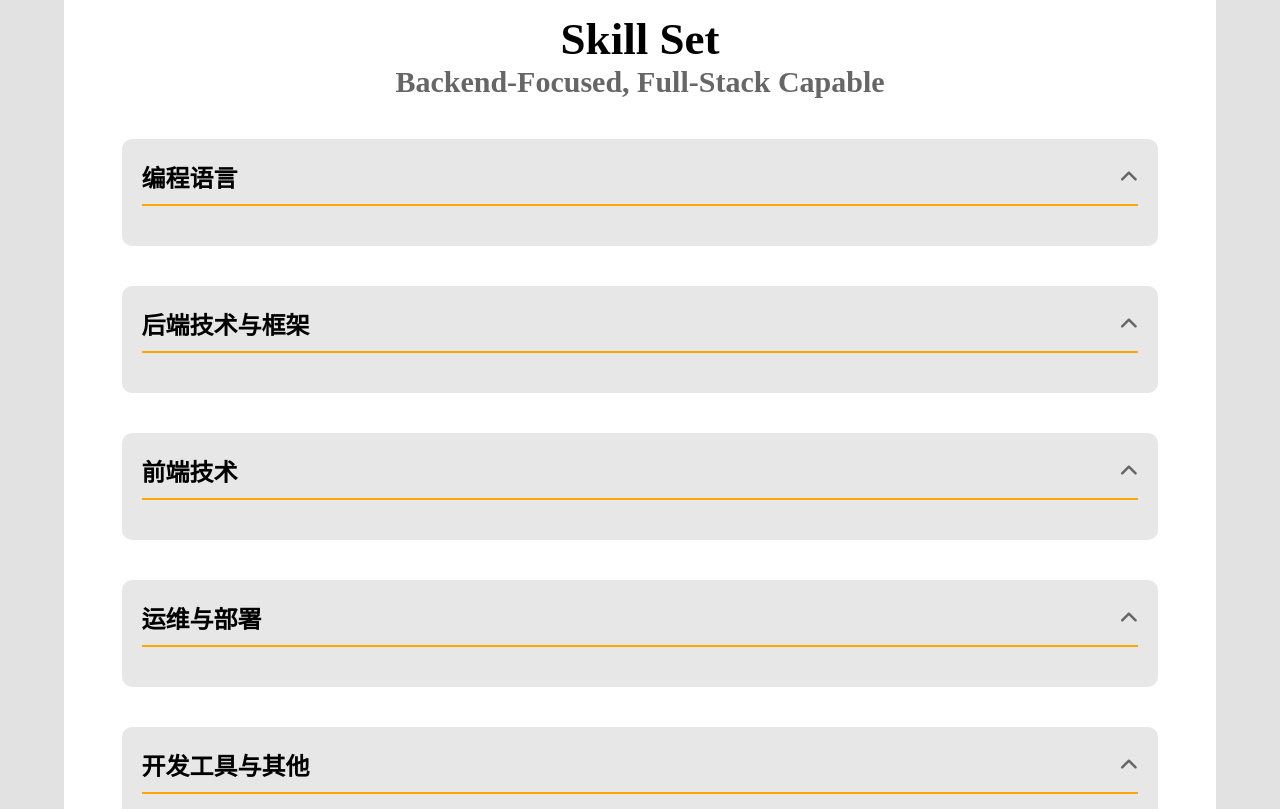
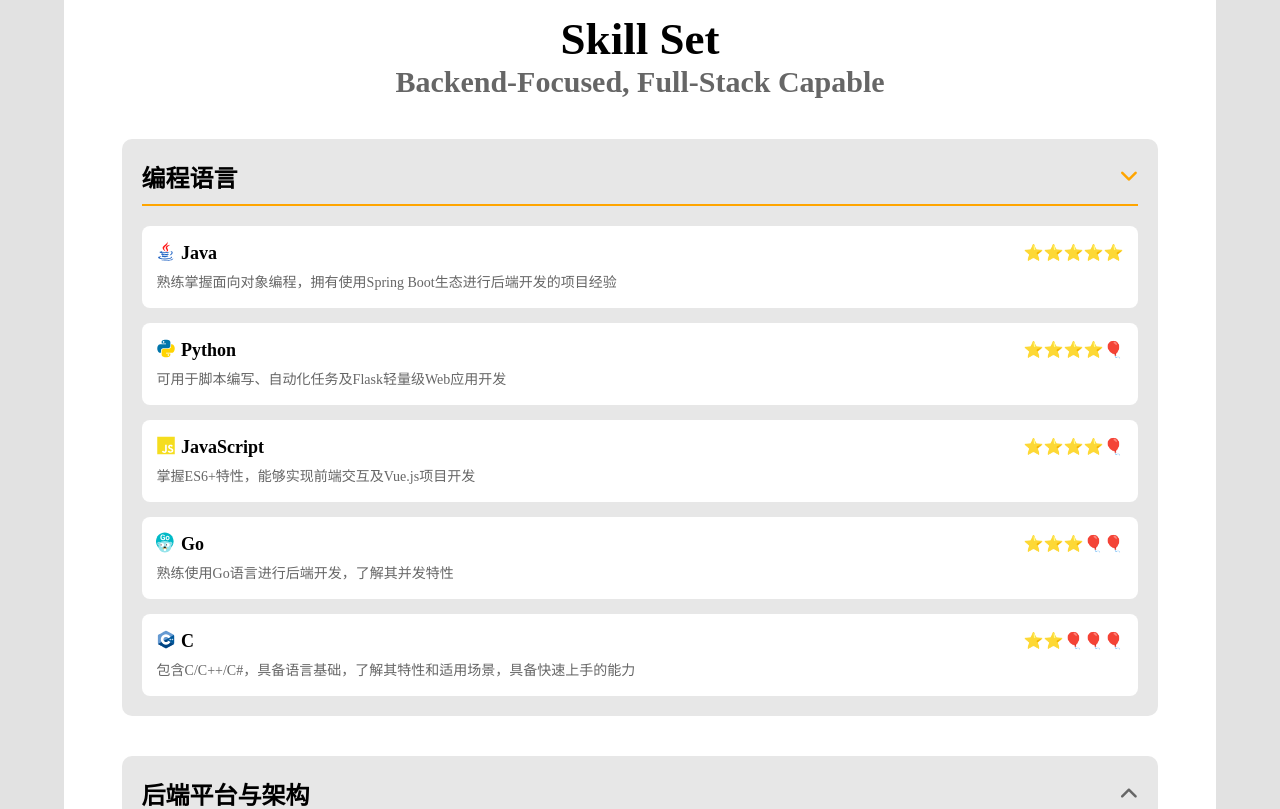
Before and after one commit to XiChen1234/MyWebsite, a Vue app: page / in a window 1280 px wide. Shown: the part 1520-2329 px from the top of the page. Built offline with nearby package versions, Linux system fonts and the light colour scheme.

Commit message:
fix: fix scroll bug of skill section list
修复技术栈列表滚动时产生的bug

```diff
--- a/src/components/page/SkillPage.vue
+++ b/src/components/page/SkillPage.vue
@@ -4,59 +4,80 @@
 import SkillSection from './ui/SkillSection.vue';
 
 // 定义技术技能数据
-const skills = {
-  languages: [
+const skillSections = [
+  {
+    title: "编程语言",
+    list: [
       { name: 'Java', level: 5, description: '熟练掌握面向对象编程，拥有使用Spring Boot生态进行后端开发的项目经验' },
       { name: 'Python', level: 4, description: '可用于脚本编写、自动化任务及Flask轻量级Web应用开发' },
       { name: 'JavaScript', level: 4, description: '掌握ES6+特性，能够实现前端交互及Vue.js项目开发' },
       { name: 'Go', level: 3, description: '熟练使用Go语言进行后端开发，了解其并发特性' },
-    { name: 'C', level: 1, description: '包含C/C++/C#，具备语言基础，了解其特性和适用场景，具备快速上手的能力' }
-  ],
-  backend: [
+      { name: 'C', level: 2, description: '包含C/C++/C#，具备语言基础，了解其特性和适用场景，具备快速上手的能力' }
+    ]
+  }, {
+    title: "后端平台与架构",
+    list: [
       { name: 'Spring', level: 5, description: '能够使用Spring Boot构建RESTful API，了解Spring MVC、IOC等核心概念' },
       { name: 'Flask', level: 4, description: '可用于快速搭建原型和轻量级后端服务' },
       { name: 'MySQL', level: 4, description: '熟悉基本的CRUD操作、索引及事务概念' },
       { name: 'Redis', level: 4, description: '了解其作为缓存数据库的基本应用，如缓存热点数据' },
       { name: 'MongoDB', level: 3, description: '了解NoSQL数据库的基本概念和文档模型' },
-    { name: 'RabbitMQ', level: 2, description: '了解其作为消息队列的基本应用，如实现异步处理' }
-  ],
-  frontend: [
+      { name: 'RabbitMQ', level: 1, description: '了解其作为消息队列的基本应用，如实现异步处理' }
+    ]
+  }, {
+    title: "前端技术与框架",
+    list: [
       { name: 'HTML5', level: 4, description: '能够编写语义化的HTML，了解Web标准' },
       { name: 'CSS3', level: 4, description: '熟练运用Flex、Grid实现响应式布局，掌握Sass预处理器与CSS动画' },
       { name: 'Vue', level: 4, description: '拥有Vue项目经验，了解组件化开发模式' },
-    { name: 'React', level: 2, description: '了解其基本概念和组件化开发模式' },
-    { name: 'TypeScript', level: 3, description: '掌握TypeScript基本语法，了解其类型系统' }
-  ],
-  devops: [
+      { name: 'TypeScript', level: 3, description: '掌握TypeScript基本语法，了解其类型系统' },
+      { name: 'React', level: 2, description: '了解其基本概念和组件化开发模式' }
+    ]
+  }, {
+    title: "运维与部署",
+    list: [
       { name: 'Linux', level: 4, description: '熟悉常用命令，具备在Linux环境下进行开发部署的能力' },
       { name: 'Docker', level: 4, description: '会使用Dockerfile构建镜像，了解容器化部署流程' },
       { name: 'Nginx', level: 4, description: '可配置静态资源服务和简单的反向代理' },
       { name: 'Shell', level: 3, description: '能编写简单的Shell脚本完成自动化任务' },
       { name: 'Ansible', level: 2, description: '了解自动化配置管理概念' }
-  ],
-  tools: [
+    ]
+  }, {
+    title: "开发工具与其他",
+    list: [
       { name: 'Git', level: 4, description: '熟练掌握Git工作流，用于日常的代码版本控制和团队协作' },
-    { name: 'Pandas', level: 2, description: '了解其用于数据处理和分析的基本操作' },
-    { name: 'Postman', level: 2, description: '了解其作为API测试工具的基本使用' }
+      { name: 'Postman', level: 3, description: '了解其作为API测试工具的基本使用' },
+      { name: 'Pandas', level: 1, description: '了解其用于数据处理和分析的基本操作' }
     ]
-};
-
-// 定义技能分类标题映射
-const sectionTitles = {
-  languages: '编程语言',
-  backend: '后端技术与框架',
-  frontend: '前端技术',
-  devops: '运维与部署',
-  tools: '开发工具与其他'
-};
+  }
+];
 
 // 当前展开的部分，null表示全部折叠
-const expandedSection = ref<string | null>(null);
+const expandedSection = ref<string | null>("编程语言");
 
-// 处理部分点击事件
+// 处理点击事件
 const handleSectionClick = (section: string) => {
-  // 如果点击的是当前展开的部分，则折叠它；否则展开点击的部分，其他部分折叠
-  expandedSection.value = expandedSection.value === section ? null : section;
+  // 无展开 展开
+  if (expandedSection.value === null) {
+    expandedSection.value = section;
+    return;
+  }
+
+  // 折叠
+  if (expandedSection.value === section) {
+    expandedSection.value = null;
+    return;
+  }
+
+  // 展开
+  expandedSection.value = section;
+  // 解决滚动冲突
+  setTimeout(() => {
+    const sectionElement = document.getElementById(`data-section-${section}`);
+    if (sectionElement) {
+      sectionElement.scrollIntoView({ behavior: 'smooth', block: 'start' });
+    }
+  }, 500)
 };
 </script>
 
@@ -65,9 +86,8 @@
     <div class="title">Skill Set</div>
     <div class="sub-title">Backend-Focused, Full-Stack Capable</div>
     <div class="content">
-      <SkillSection v-for="(sectionSkills, sectionKey) in skills" :key="sectionKey" :section="sectionKey"
-        :title="sectionTitles[sectionKey as keyof typeof sectionTitles]" :skills="sectionSkills"
-        :is-expanded="expandedSection === sectionKey" :on-toggle="handleSectionClick" />
+      <SkillSection v-for="(section, index) in skillSections" :key="index" :section="section"
+        :is-expanded="expandedSection === section.title" :on-toggle="handleSectionClick" />
     </div>
   </div>
 </template>
--- a/src/components/page/ui/SkillSection.vue
+++ b/src/components/page/ui/SkillSection.vue
@@ -9,9 +9,10 @@
 
 // 定义组件props
 interface Props {
-  section: string;
-  title: string;
-  skills: Skill[];
+  section: {
+    title: string;
+    list: Skill[];
+  };
   isExpanded: boolean;
   onToggle: (section: string) => void;
 }
@@ -23,39 +24,27 @@
   return '⭐'.repeat(level) + '🎈'.repeat(5 - level);
 };
 
-// 获取等级文本描述
-const getLevelText = (level: number) => {
-  const levelTexts = {
-    5: '核心主力 (专家)',
-    4: '熟练使用',
-    3: '掌握基础',
-    2: '了解概念',
-    1: '初步接触'
-  };
-  return levelTexts[level as keyof typeof levelTexts] || '';
-};
-
 // 处理标题点击事件
 const handleTitleClick = () => {
-  props.onToggle(props.section);
+  props.onToggle(props.section.title);
 };
 </script>
 
 <template>
-  <div class="skill-section">
+  <div class="skill-section" :id="`data-section-${section.title}`">
     <h3 class="section-title" @click="handleTitleClick">
-      {{ title }}
+      {{ section.title }}
       <i class="iconfont icon-right" :class="{ 'expanded': isExpanded }"></i>
     </h3>
     <transition name="skill-expand">
       <div v-if="isExpanded" class="skill-list">
-        <div v-for="skill in skills" :key="skill.name" class="skill-item">
+        <div v-for="skill in section.list" :key="skill.name" class="skill-item">
           <div class="skill-header">
             <div class="skill-name">
               <i :class="`iconfont icon-${skill.name}`"></i>
               {{ skill.name }}
             </div>
-            <div class="skill-level" :title="getLevelText(skill.level)">
+            <div class="skill-level">
               {{ generateStars(skill.level) }}
             </div>
           </div>
@@ -136,7 +125,6 @@
 
 .skill-level {
   font-size: 16px;
-  cursor: help;
 }
 
 .skill-description {
@@ -172,11 +160,25 @@
 }
 
 /* 为每个技能项添加微小的延迟，实现级联效果 */
-.skill-expand-enter-active .skill-item:nth-child(1) { transition-delay: 0ms; }
-.skill-expand-enter-active .skill-item:nth-child(2) { transition-delay: 50ms; }
-.skill-expand-enter-active .skill-item:nth-child(3) { transition-delay: 100ms; }
-.skill-expand-enter-active .skill-item:nth-child(4) { transition-delay: 150ms; }
-.skill-expand-enter-active .skill-item:nth-child(5) { transition-delay: 200ms; }
+.skill-expand-enter-active .skill-item:nth-child(1) {
+  transition-delay: 0ms;
+}
+
+.skill-expand-enter-active .skill-item:nth-child(2) {
+  transition-delay: 50ms;
+}
+
+.skill-expand-enter-active .skill-item:nth-child(3) {
+  transition-delay: 100ms;
+}
+
+.skill-expand-enter-active .skill-item:nth-child(4) {
+  transition-delay: 150ms;
+}
+
+.skill-expand-enter-active .skill-item:nth-child(5) {
+  transition-delay: 200ms;
+}
 
 /* 响应式设计 */
 @media (max-width: 480px) {
```
Lines whose indentation alone changed are shown as unchanged.
